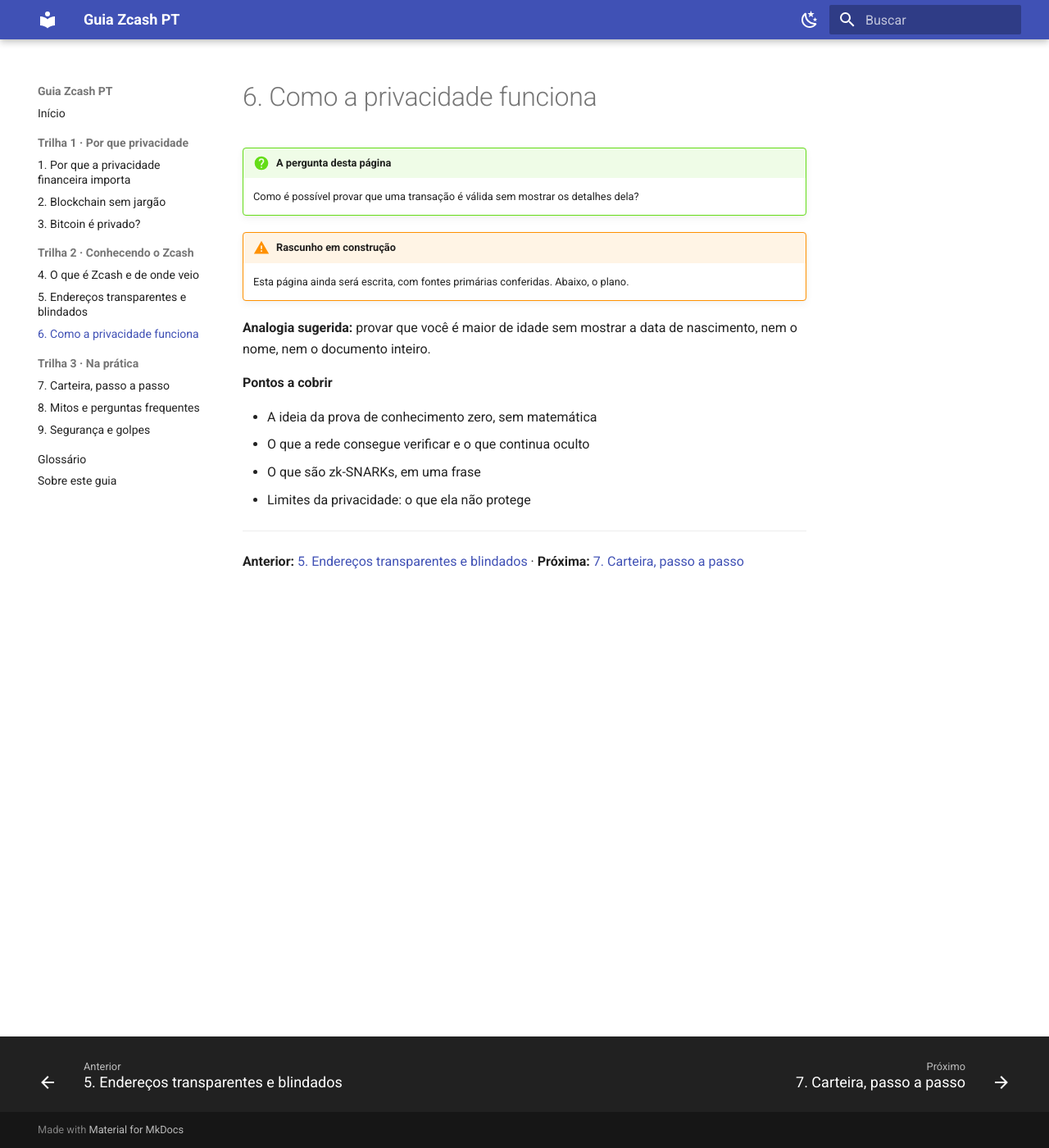
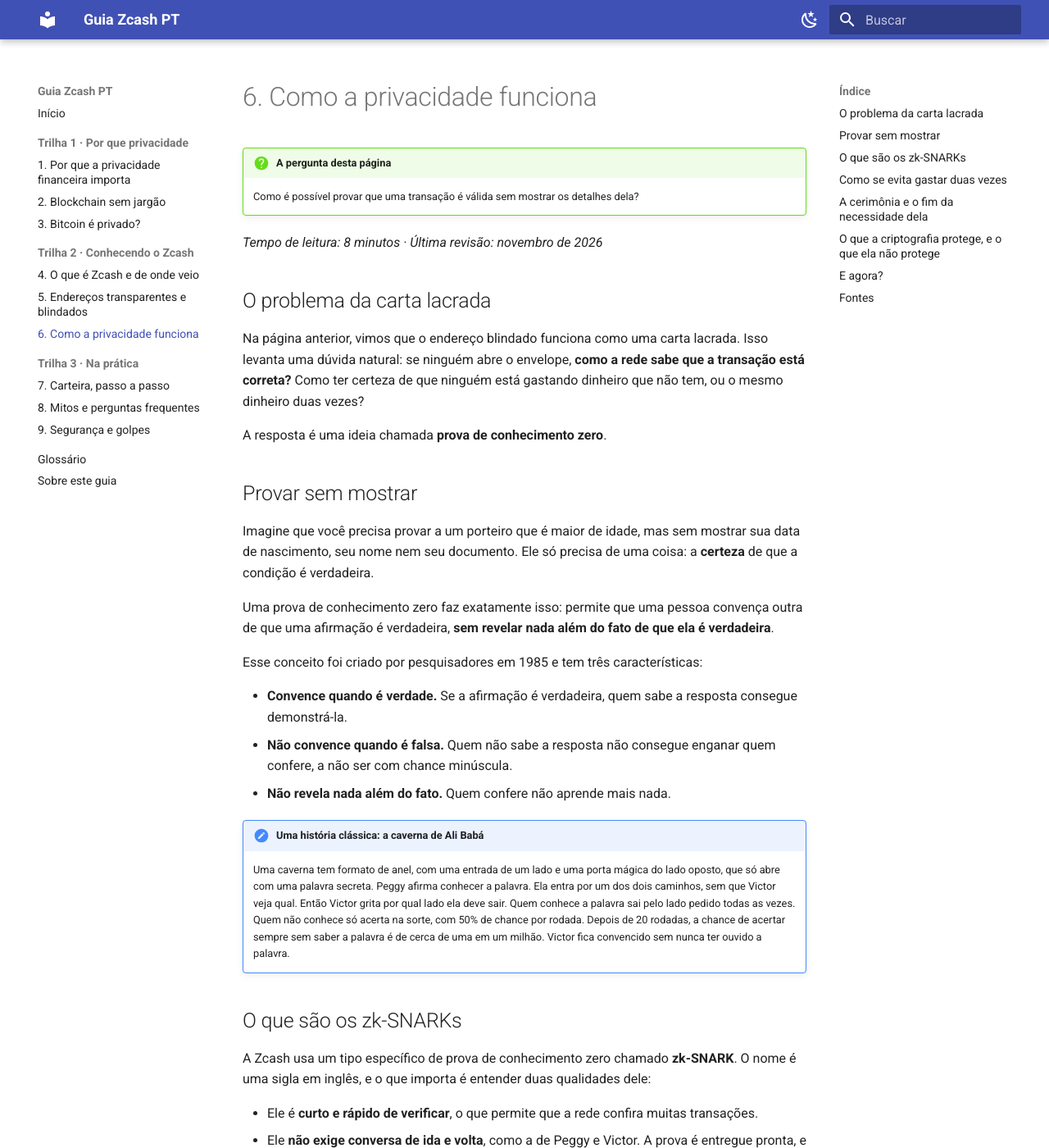
Before and after one commit to AAmanditaX/guia-zcash-pt, an MkDocs documentation site: the page built from docs/trilha-2/06-como-funciona.md, in a window 1280 px wide and 1400 px high. Shown: the whole window at 82% size. Built offline with MkDocs 1.6.1 and Material for MkDocs 9.7.7, drawn with Linux system fonts in a browser that asks for light colours; some of the changed text lies outside the part shown.

Commit message:
Enhance explanation of zero-knowledge proofs and zk-SNARKs
Expand on zero-knowledge proofs and zk-SNARKs, detailing their functionality and significance in Zcash. Update the structure and content for clarity and completeness.

```diff
--- a/docs/trilha-2/06-como-funciona.md
+++ b/docs/trilha-2/06-como-funciona.md
@@ -3,18 +3,79 @@
 !!! question "A pergunta desta página"
     Como é possível provar que uma transação é válida sem mostrar os detalhes dela?
 
-!!! warning "Rascunho em construção"
-    Esta página ainda será escrita, com fontes primárias conferidas. Abaixo, o plano.
+*Tempo de leitura: 8 minutos · Última revisão: novembro de 2026*
 
-**Analogia sugerida:** provar que você é maior de idade sem mostrar a data de nascimento, nem o nome, nem o documento inteiro.
+## O problema da carta lacrada
 
-**Pontos a cobrir**
+Na página anterior, vimos que o endereço blindado funciona como uma carta lacrada. Isso levanta uma dúvida natural: se ninguém abre o envelope, **como a rede sabe que a transação está correta?** Como ter certeza de que ninguém está gastando dinheiro que não tem, ou o mesmo dinheiro duas vezes?
 
-- A ideia da prova de conhecimento zero, sem matemática
-- O que a rede consegue verificar e o que continua oculto
-- O que são zk-SNARKs, em uma frase
-- Limites da privacidade: o que ela não protege
+A resposta é uma ideia chamada **prova de conhecimento zero**.
+
+## Provar sem mostrar
+
+Imagine que você precisa provar a um porteiro que é maior de idade, mas sem mostrar sua data de nascimento, seu nome nem seu documento. Ele só precisa de uma coisa: a **certeza** de que a condição é verdadeira.
+
+Uma prova de conhecimento zero faz exatamente isso: permite que uma pessoa convença outra de que uma afirmação é verdadeira, **sem revelar nada além do fato de que ela é verdadeira**.
+
+Esse conceito foi criado por pesquisadores em 1985 e tem três características:
+
+- **Convence quando é verdade.** Se a afirmação é verdadeira, quem sabe a resposta consegue demonstrá-la.
+- **Não convence quando é falsa.** Quem não sabe a resposta não consegue enganar quem confere, a não ser com chance minúscula.
+- **Não revela nada além do fato.** Quem confere não aprende mais nada.
+
+!!! note "Uma história clássica: a caverna de Ali Babá"
+    Uma caverna tem formato de anel, com uma entrada de um lado e uma porta mágica do lado oposto, que só abre com uma palavra secreta. Peggy afirma conhecer a palavra. Ela entra por um dos dois caminhos, sem que Victor veja qual. Então Victor grita por qual lado ela deve sair. Quem conhece a palavra sai pelo lado pedido todas as vezes. Quem não conhece só acerta na sorte, com 50% de chance por rodada. Depois de 20 rodadas, a chance de acertar sempre sem saber a palavra é de cerca de uma em um milhão. Victor fica convencido sem nunca ter ouvido a palavra.
+
+## O que são os zk-SNARKs
+
+A Zcash usa um tipo específico de prova de conhecimento zero chamado **zk-SNARK**. O nome é uma sigla em inglês, e o que importa é entender duas qualidades dele:
+
+- Ele é **curto e rápido de verificar**, o que permite que a rede confira muitas transações.
+- Ele **não exige conversa de ida e volta**, como a de Peggy e Victor. A prova é entregue pronta, e qualquer pessoa pode conferi-la depois.
+
+Na Zcash, a prova que acompanha uma transação blindada atesta, sem mostrar os detalhes, que ela está correta: quem gasta tem o direito de gastar, o valor que entra é igual ao que sai, e aquele dinheiro não foi gasto antes.
+
+## Como se evita gastar duas vezes
+
+Aqui entra o detalhe mais engenhoso. Nos endereços blindados, cada valor existe como um **registro lacrado**, que a rede enxerga como um selo, sem saber o que há dentro dele.
+
+Quando alguém gasta esse valor, publica um **carimbo de gasto único** (chamado *nullifier*, em inglês). Esse carimbo é diferente para cada registro, e a regra da rede é simples: **se o mesmo carimbo aparecer duas vezes, a segunda tentativa é recusada**.
+
+O ponto mais interessante é que o carimbo **não revela de qual registro veio**. A rede consegue impedir o gasto duplo sem saber qual valor foi gasto, nem de quem.
+
+Em resumo, a rede confere três coisas sem abrir o envelope:
+
+1. a **prova** diz que a transação é válida;
+2. o **carimbo** garante que o valor não foi gasto antes;
+3. os **selos** permitem que a rede acompanhe os registros sem ler o conteúdo.
+
+## A cerimônia e o fim da necessidade dela
+
+Os primeiros zk-SNARKs, como os usados no lançamento da Zcash em 2016, precisavam de uma etapa inicial chamada **cerimônia de configuração**, em que participantes geravam parâmetros que o sistema usaria depois. Ela reuniu várias pessoas, justamente para reduzir a necessidade de confiar em uma só.
+
+Em 2019, o pesquisador Sean Bowe descobriu o **Halo**, uma forma de gerar provas de conhecimento zero **sem precisar dessa configuração inicial**. Os desenvolvimentos mais recentes da Zcash usam essa abordagem. É um avanço importante, porque reduz a confiança necessária no sistema.
+
+## O que a criptografia protege, e o que ela não protege
+
+A proteção da Zcash vale para o que está registrado na blockchain. Algumas informações continuam de fora desse escudo:
+
+- o **fato** de que a transação aconteceu, e a **taxa** paga;
+- o que passa pelo lado **transparente**, como vimos na página anterior;
+- o que a própria pessoa **divulga**, como mostrar o seu endereço em uma rede social ou informar a uma corretora que ele é seu.
+
+A privacidade de uma pessoa é, portanto, resultado de duas coisas: a proteção da tecnologia e os hábitos de quem a usa.
+
+## E agora?
+
+Já temos a base para entender o que é a Zcash e como ela funciona. Na próxima trilha, vamos para a prática: como criar e usar uma carteira.
 
 ---
 
 **Anterior:** [5. Endereços transparentes e blindados](05-enderecos.md) · **Próxima:** [7. Carteira, passo a passo](../trilha-3/07-carteira.md)
+
+## Fontes
+
+- [Zero-knowledge proof (Wikipedia)](https://en.wikipedia.org/wiki/Zero-knowledge_proof): definição, propriedades, caverna de Ali Babá e história.
+- [Zcash Basics (documentação)](https://zcash.readthedocs.io/en/latest/rtd_pages/basics.html): zk-SNARKs e privacidade na Zcash.
+- [Orchard Book: Nullifiers](https://zcash.github.io/orchard/design/nullifiers.html): selos (note commitments) e carimbos de gasto (nullifiers).
+- [Zcash (Wikipedia)](https://en.wikipedia.org/wiki/Zcash): o Halo e a cerimônia de lançamento.
```
